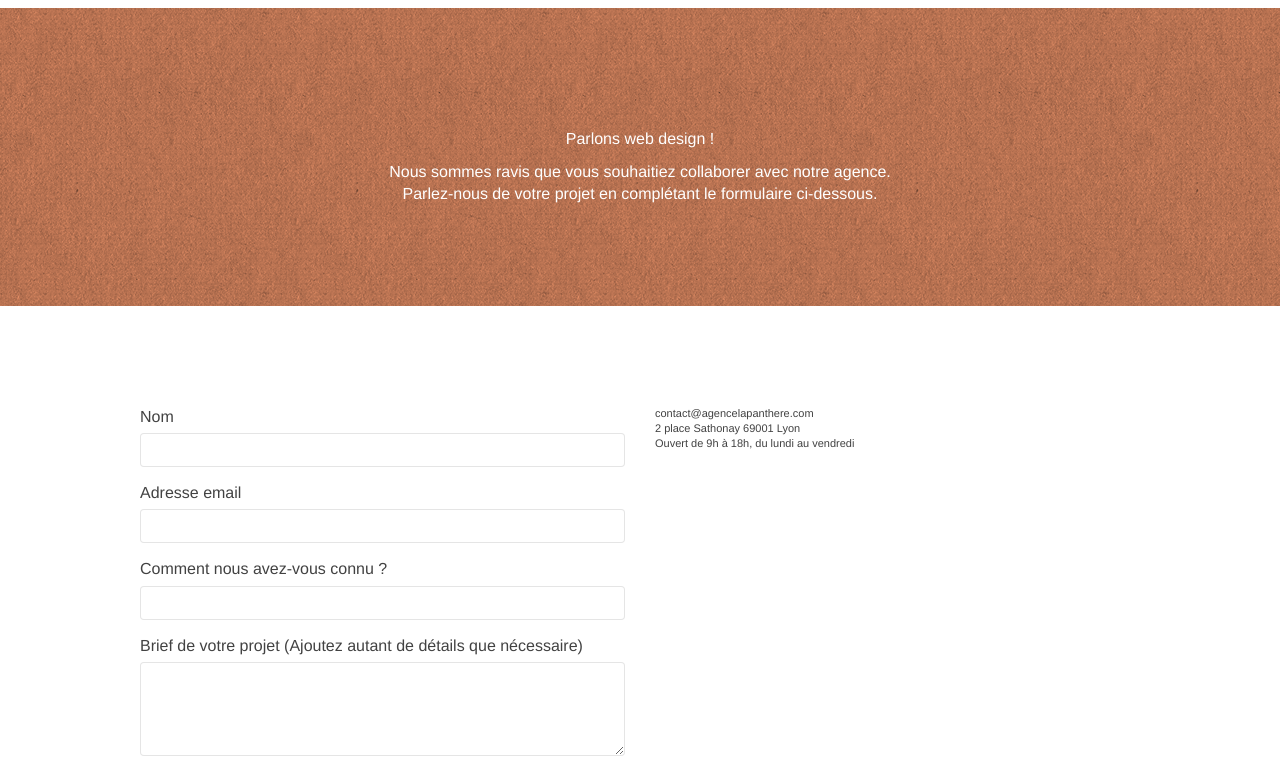
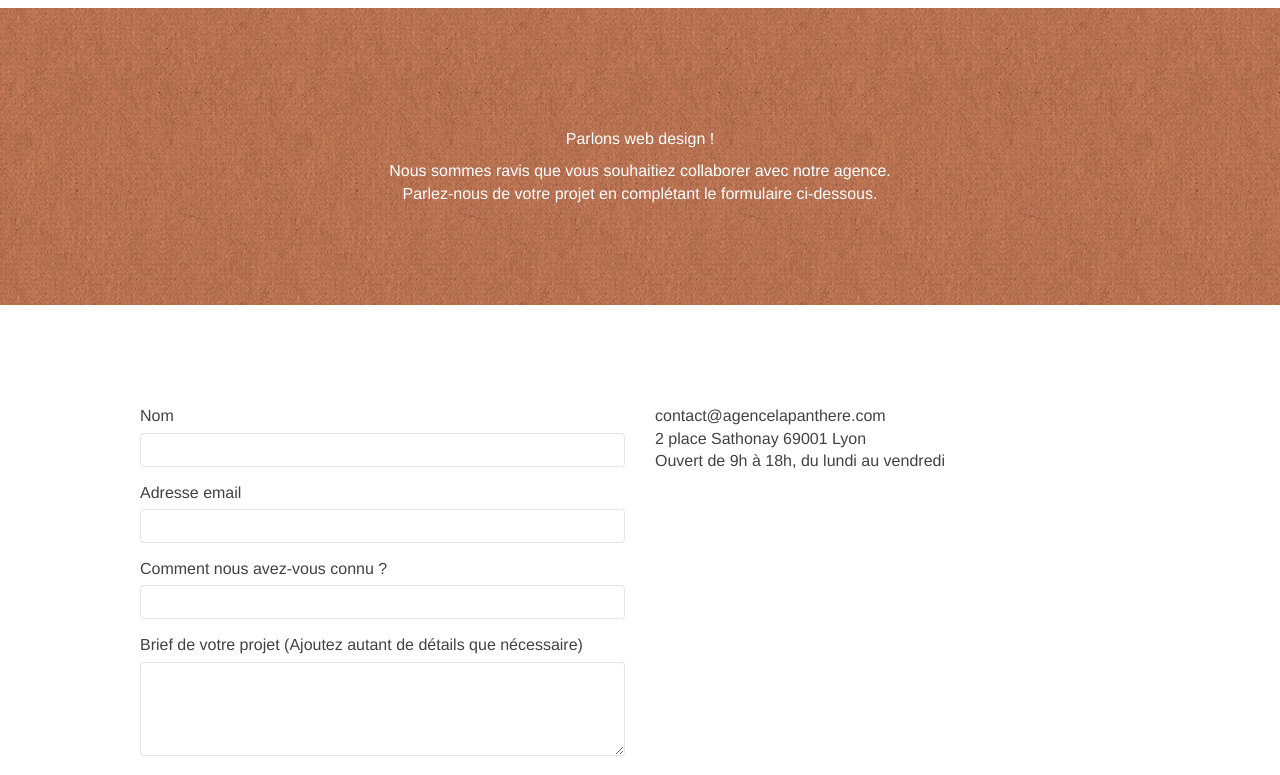
Before and after one commit to WalTho/SEO_OC, a plain HTML site: page page2.html in a window 1280 px wide. Shown: the part 84-859 px from the top of the page. Drawn offline with nearby package versions, Linux system fonts and the light colour scheme; files that its build step writes are made by us from their sources; a script that the page names is missing.

Commit message:
style: accessibility improvements

```diff
--- a/style.css
+++ b/style.css
@@ -656,7 +656,7 @@ label,
 .btn,
 a {
     font-family: "helvetica";
-    font-size: 16px;
+    font-size: 16px !important;
     font-weight: 400;
     color: #424242!important;
     line-height: 1.4;
```
